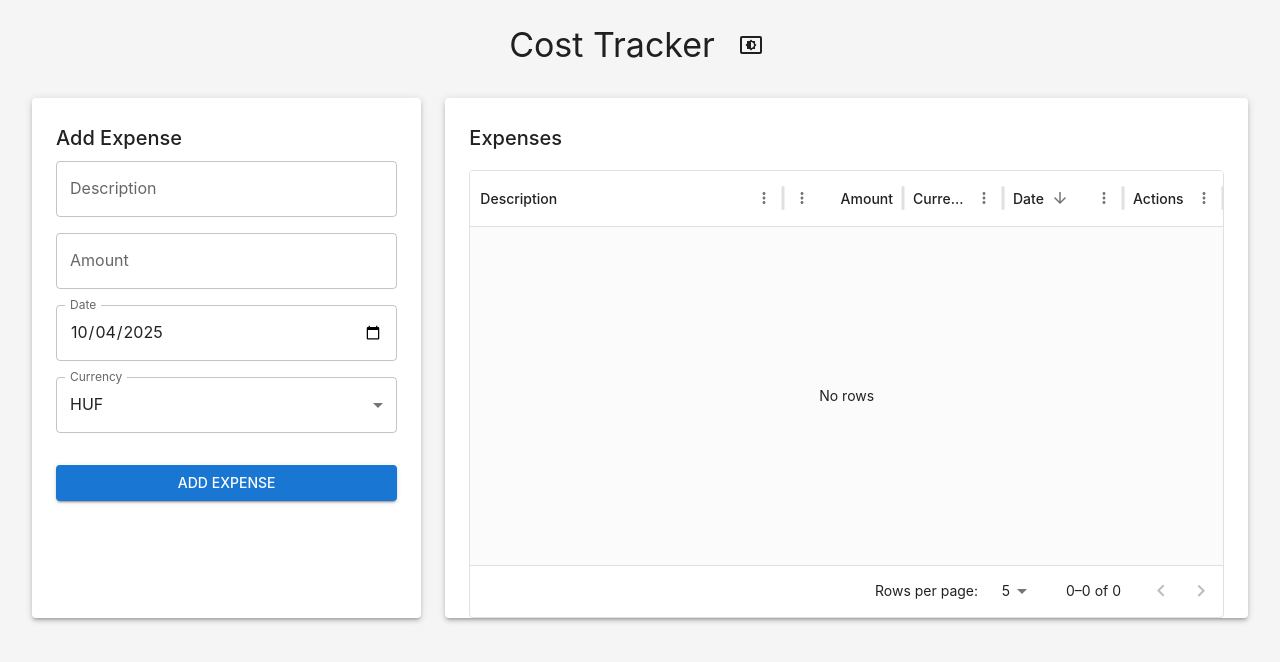
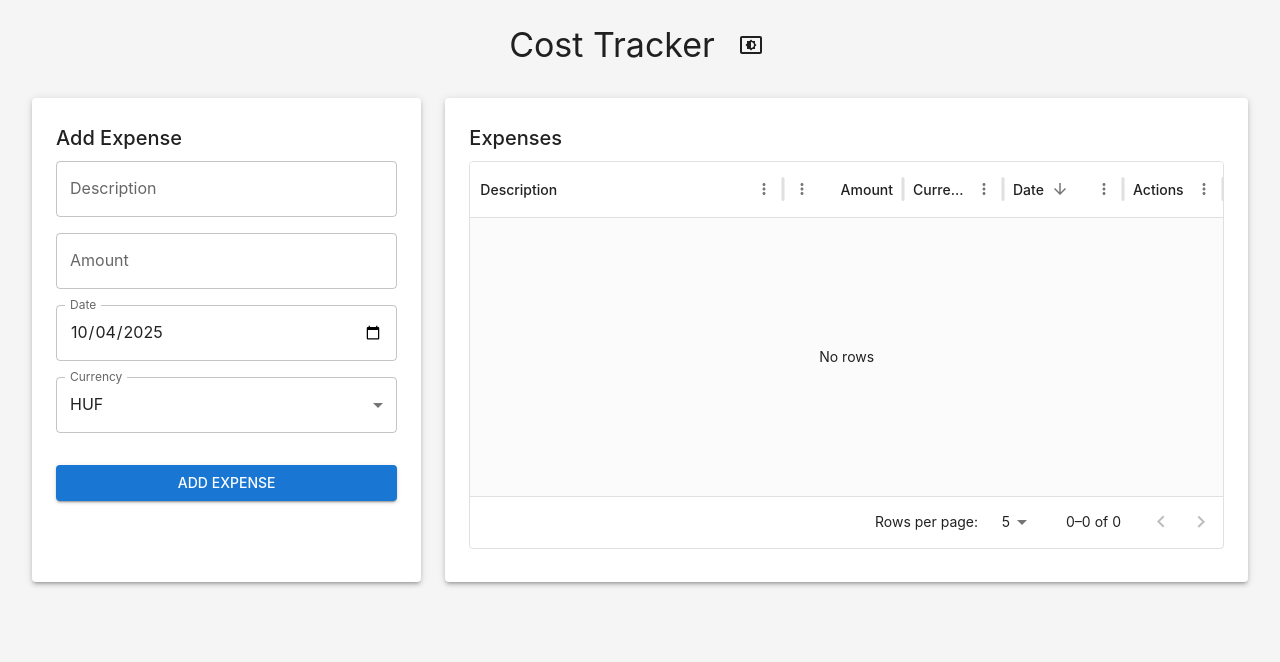
Before and after one commit to eonil4/cost-tracker, a React (Vite) app: page / in a window 1280 px wide. Shown: the top 662 px of the page. Built offline with nearby package versions, Linux system fonts and the light colour scheme.

Commit message:
adjust tile height for expense list

```diff
--- a/src/components/list/ExpenseList.tsx
+++ b/src/components/list/ExpenseList.tsx
@@ -139,7 +139,7 @@ const ExpenseList: React.FC = () => {
   ];
 
   return (
-    <div style={{ height: DATA_GRID_HEIGHT, marginTop: "1rem", width: "100%", overflow: "auto" }}>
+    <div style={{ height: DATA_GRID_HEIGHT, width: "100%", overflow: "auto" }}>
       <DataGrid
         rows={expenses}
         columns={columns}
@@ -174,10 +174,10 @@ const ExpenseList: React.FC = () => {
             height: `${DATA_GRID_HEIGHT}px`,
           },
           '& .MuiDataGrid-main': {
-            overflow: 'hidden',
+            overflow: 'auto',
           },
           '& .MuiDataGrid-virtualScroller': {
-            overflow: 'hidden',
+            overflow: 'auto',
           },
           '& .MuiDataGrid-row': {
             height: '52px !important',
--- a/src/constants/ui.ts
+++ b/src/constants/ui.ts
@@ -3,13 +3,14 @@
  * Follows DRY principle - centralizes UI-related constants
  */
 
-// Tile dimensions - calculated to fit DataGrid with 5 rows perfectly
-// DataGrid height (448px) + Typography height (~48px) + Padding (24px) = 520px
-export const TILE_HEIGHT = 520;
+// Tile dimensions - calculated to fit DataGrid with 4 visible rows, scrollbar for 5+ rows, and horizontal scrollbar space
+// Tile height: 484px, Paper padding: 48px (24px top + 24px bottom), Typography: 48px
+// Available content area: 484px - 48px - 48px = 388px
+export const TILE_HEIGHT = 484;
 
-// DataGrid dimensions - calculated for exactly 5 rows
-// Header: 56px, Rows: 5 * 52px = 260px, Toolbar: 56px, Pagination: 52px, Padding: 24px
-export const DATA_GRID_HEIGHT = 448; // 56 + 260 + 56 + 52 + 24
+// DataGrid dimensions - calculated to show 4 rows initially with scrollbar for 5+ rows + 16px for horizontal scrollbar
+// Header: 56px, Toolbar: 56px, 4 rows: 208px, Pagination: 52px, Horizontal scrollbar: 16px = 388px
+export const DATA_GRID_HEIGHT = 388;
 export const DATA_GRID_MIN_WIDTH = 540;
 
 // Column widths for DataGrid
```
